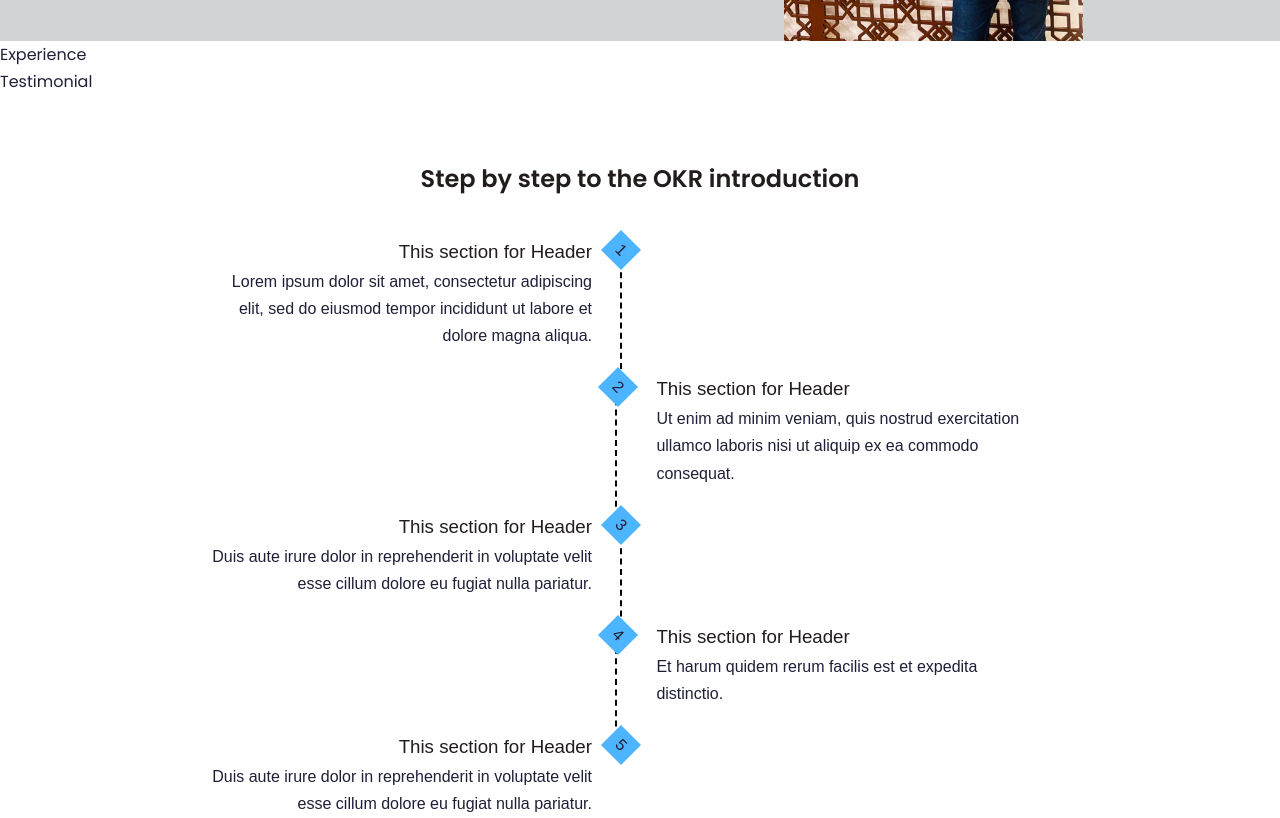
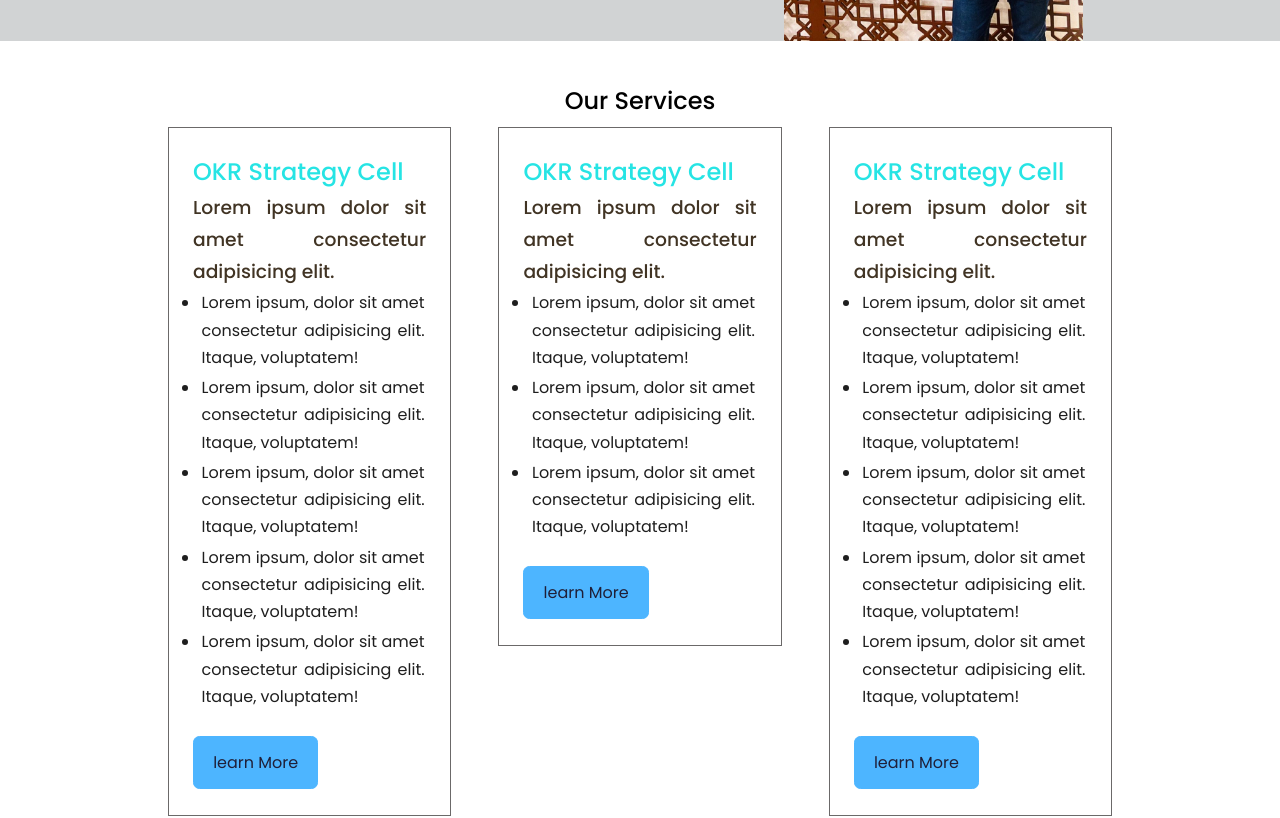
Before and after one commit to akter037/project_one, a React (Create React App) app: page / in a window 1280 px wide. Shown: the part 1380-2198 px from the top of the page. Built offline with nearby package versions, Linux system fonts and the light colour scheme.

Commit message:
services section added

```diff
--- a/src/components/experience/Experience.jsx
+++ b/src/components/experience/Experience.jsx
@@ -2,7 +2,77 @@ import React from 'react'
 import './experience.css'
 const Experience = () => {
   return (
-    <div>Experience</div>
+  <section id='experience'>
+
+    <div className="container exerience_container">
+
+       <h1> Our Services
+       </h1>
+       <div className="experience_contants">
+       <div className="experience_contant">
+          <h2>OKR Strategy Cell</h2>
+          <h3>Lorem ipsum dolor sit amet consectetur adipisicing elit.</h3>
+
+          <div className='list_contant'>
+           <ul>
+            <li>Lorem ipsum, dolor sit amet consectetur adipisicing elit. Itaque, voluptatem!</li>
+            <li>Lorem ipsum, dolor sit amet consectetur adipisicing elit. Itaque, voluptatem!</li>
+            <li>Lorem ipsum, dolor sit amet consectetur adipisicing elit. Itaque, voluptatem!</li>
+            <li>Lorem ipsum, dolor sit amet consectetur adipisicing elit. Itaque, voluptatem!</li>
+            <li>Lorem ipsum, dolor sit amet consectetur adipisicing elit. Itaque, voluptatem!</li>
+           </ul>
+          </div>
+          <div className='button_experience'>
+
+<a href="#" className='btn btn-paimary'> learn More</a>
+</div>
+        </div>
+
+        <div className="experience_contant">
+          <h2>OKR Strategy Cell</h2>
+          <h3>Lorem ipsum dolor sit amet consectetur adipisicing elit.</h3>
+           <div className='list_contant'>
+           <ul>
+            <li>Lorem ipsum, dolor sit amet consectetur adipisicing elit. Itaque, voluptatem!</li>
+            <li>Lorem ipsum, dolor sit amet consectetur adipisicing elit. Itaque, voluptatem!</li>
+            <li>Lorem ipsum, dolor sit amet consectetur adipisicing elit. Itaque, voluptatem!</li>
+            </ul>
+           </div>
+
+   <div className='button_experience'>
+
+   <a href="#" className='btn btn-paimary'> learn More</a>
+   </div>
+
+
+        </div>
+        <div className="experience_contant">
+          <h2>OKR Strategy Cell</h2>
+          <h3>Lorem ipsum dolor sit amet consectetur adipisicing elit.</h3>
+
+          <div className='list_contant'>
+           <ul>
+            <li>Lorem ipsum, dolor sit amet consectetur adipisicing elit. Itaque, voluptatem!</li>
+            <li>Lorem ipsum, dolor sit amet consectetur adipisicing elit. Itaque, voluptatem!</li>
+            <li>Lorem ipsum, dolor sit amet consectetur adipisicing elit. Itaque, voluptatem!</li>
+            <li>Lorem ipsum, dolor sit amet consectetur adipisicing elit. Itaque, voluptatem!</li>
+            <li>Lorem ipsum, dolor sit amet consectetur adipisicing elit. Itaque, voluptatem!</li>
+           </ul>
+          </div>
+
+           <div className='button_experience'>
+
+   <a href="#" className='btn btn-paimary'> learn More</a>
+   </div>
+
+        </div>
+
+
+
+    </div>
+    </div>
+
+  </section>
   )
 }
 
--- a/src/components/experience/experience.css
+++ b/src/components/experience/experience.css
@@ -0,0 +1,70 @@
+.exerience_container{
+     padding: 0.5rem;
+
+}
+.exerience_container h1{
+    text-align: center;
+    font-weight: 500;
+    color: black;
+    margin-bottom: 5px;
+}
+
+.experience_contants{
+    display: grid;
+    grid-template-columns: repeat(3,30%);
+    gap: 5%;
+
+    position: relative;
+
+}
+.experience_contant{
+    padding: 1.5rem;
+    border: 1px solid rgb(107, 105, 105);
+    height: fit-content;
+
+
+}
+.experience_contant h2{
+    color: rgb(38, 228, 228);
+
+}
+.experience_contant h3{
+   text-align: justify;
+   color: rgb(65, 52, 36);
+}
+
+.experience_contant ul li{
+    list-style-position: outside;
+    list-style-type: disc;
+    margin-left: 7px;
+   padding: 0.1rem;
+   color: rgba(13, 13, 13, 0.93);
+   text-align: justify;
+}
+.experience_contant:hover{
+    border: 1px solid  rgb(38, 228, 228);
+    box-shadow: 0 0 14px rgb(145, 142, 142);
+}
+.button_experience a{
+    margin-bottom: 2px;
+}
+
+
+.btn-paimary:hover {
+    background-color: aqua;
+
+}
+@media screen and (max-width:1024px) {
+
+
+  }
+  @media screen and (max-width:600px) {
+    .experience_contants{
+        display: grid;
+        grid-template-columns: 1fr;
+        gap:15px;
+    }
+
+
+
+    }
```
